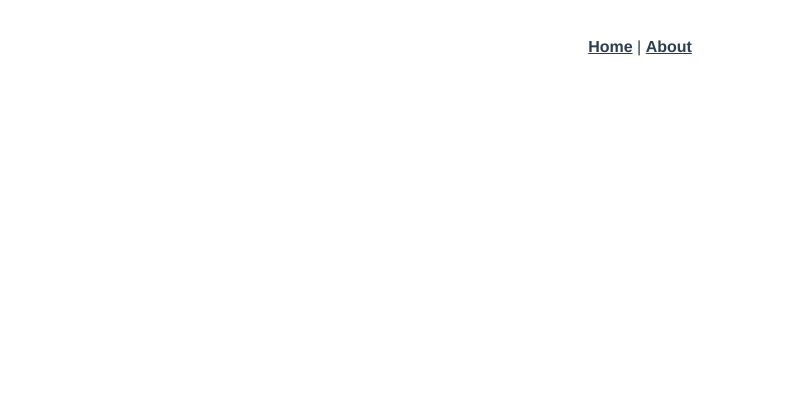
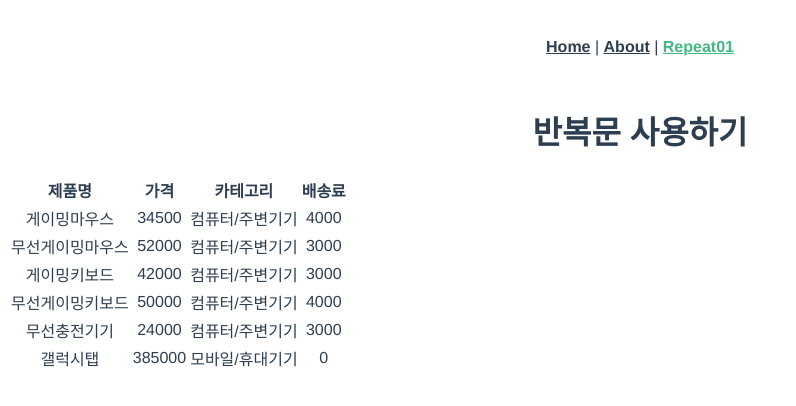
Before and after one commit to Hoon-Hub/Vue, a Vue app in the folder 21.12.17.vue-project-one-week/01.vue-project/: page /Repeat01 in a window 1280 px wide. Before the commit this address had no page. Shown: the top 406 px of the page, without its empty margins (0-796 px from the left). Built offline with nearby package versions, Linux system fonts and the light colour scheme.

Commit message:
v-for added

```diff
--- a/21.12.17.vue-project-one-week/01.vue-project/src/App.vue
+++ b/21.12.17.vue-project-one-week/01.vue-project/src/App.vue
@@ -1,13 +1,15 @@
 <template>
   <div id="nav">
     <router-link to="/">Home</router-link> |
-    <router-link to="/about">About</router-link>
+    <router-link to="/about">About</router-link> |
+    <router-link to="/Repeat01">Repeat01</router-link>
   </div>
-  <router-view/>
+  <router-view />
 </template>
 
 <style>
 #app {
+  text-align:center;
   font-family: Avenir, Helvetica, Arial, sans-serif;
   -webkit-font-smoothing: antialiased;
   -moz-osx-font-smoothing: grayscale;
--- a/21.12.17.vue-project-one-week/01.vue-project/src/router/index.js
+++ b/21.12.17.vue-project-one-week/01.vue-project/src/router/index.js
@@ -13,8 +13,13 @@ const routes = [
     // route level code-splitting
     // this generates a separate chunk (about.[hash].js) for this route
     // which is lazy-loaded when the route is visited.
-    component: () => import(/* webpackPrefetch: true */ '../views/About.vue')
-  }
+    component: () => import(/* webpackPrefetch: false */ '../views/About.vue')
+  },
+  {
+    path: '/Repeat01',
+    name: 'Repeat01',
+    component: () => import( '../views/Repeat01.vue')
+  },
 ]
 
 
--- /dev/null
+++ b/21.12.17.vue-project-one-week/01.vue-project/src/views/Repeat01.vue
@@ -0,0 +1,42 @@
+<template>
+    <main>
+        <h1>반복문 사용하기</h1>
+        <table>
+            <thead>
+                <tr>
+                    <th>제품명</th>
+                    <th>가격</th>
+                    <th>카테고리</th>
+                    <th>배송료</th>
+                </tr>
+            </thead>
+            <tbody>
+                <tr :key="i" v-for="(product, i) in products">
+                    <td>{{ product.name }}</td>
+                    <td>{{ product.price }}</td>
+                    <td>{{ product.category }}</td>
+                    <td>{{ product.delivery }}</td>
+                </tr>
+            </tbody>
+        </table>
+    </main>
+</template>
+<script>
+export default {
+    name: '',
+    components: {},
+    data() {
+        return {
+            products: [
+                { name: '게이밍마우스', price: 34500, category: '컴퓨터/주변기기', delivery: 4000 },
+                { name: '무선게이밍마우스', price: 52000, category: '컴퓨터/주변기기', delivery: 3000 },
+                { name: '게이밍키보드', price: 42000, category: '컴퓨터/주변기기', delivery: 3000 },
+                { name: '무선게이밍키보드', price: 50000, category: '컴퓨터/주변기기', delivery: 4000 },
+                { name: '무선충전기기', price: 24000, category: '컴퓨터/주변기기', delivery: 3000 },
+                { name: '갤럭시탭', price: 385000, category: '모바일/휴대기기', delivery: 0 },
+            ]
+        }
+    },
+    methods: {}
+}
+</script>
```
